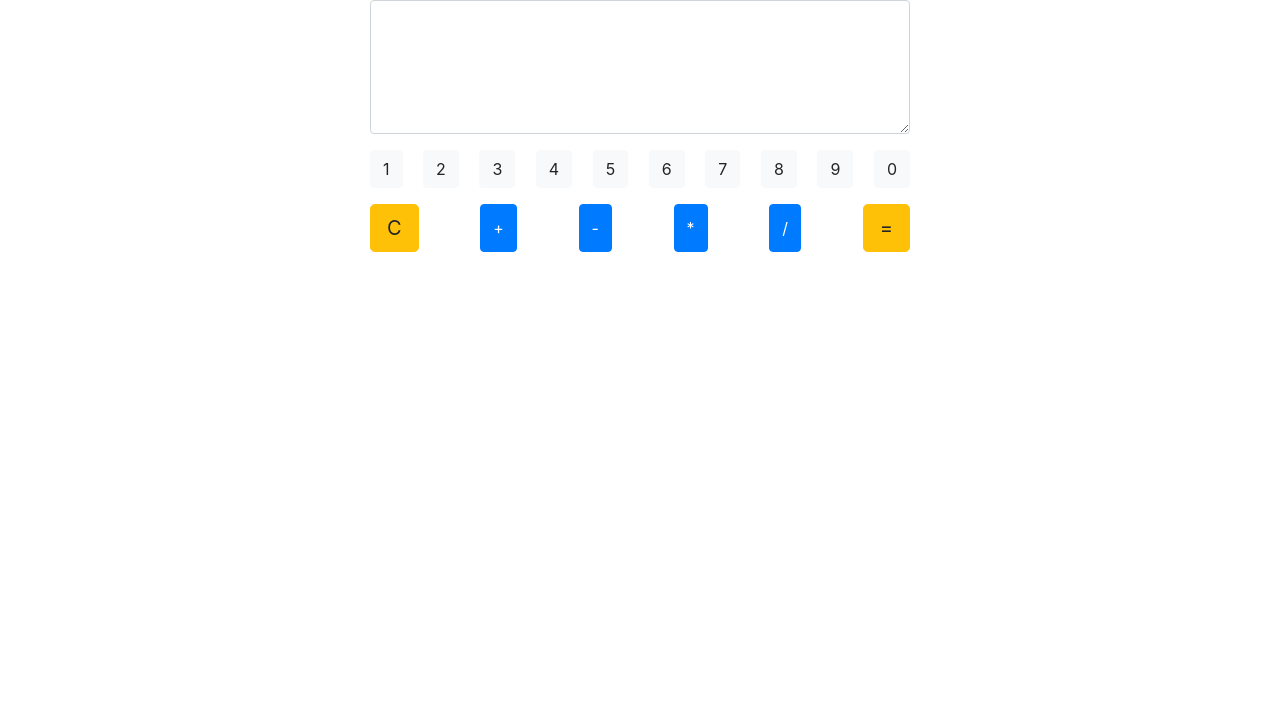
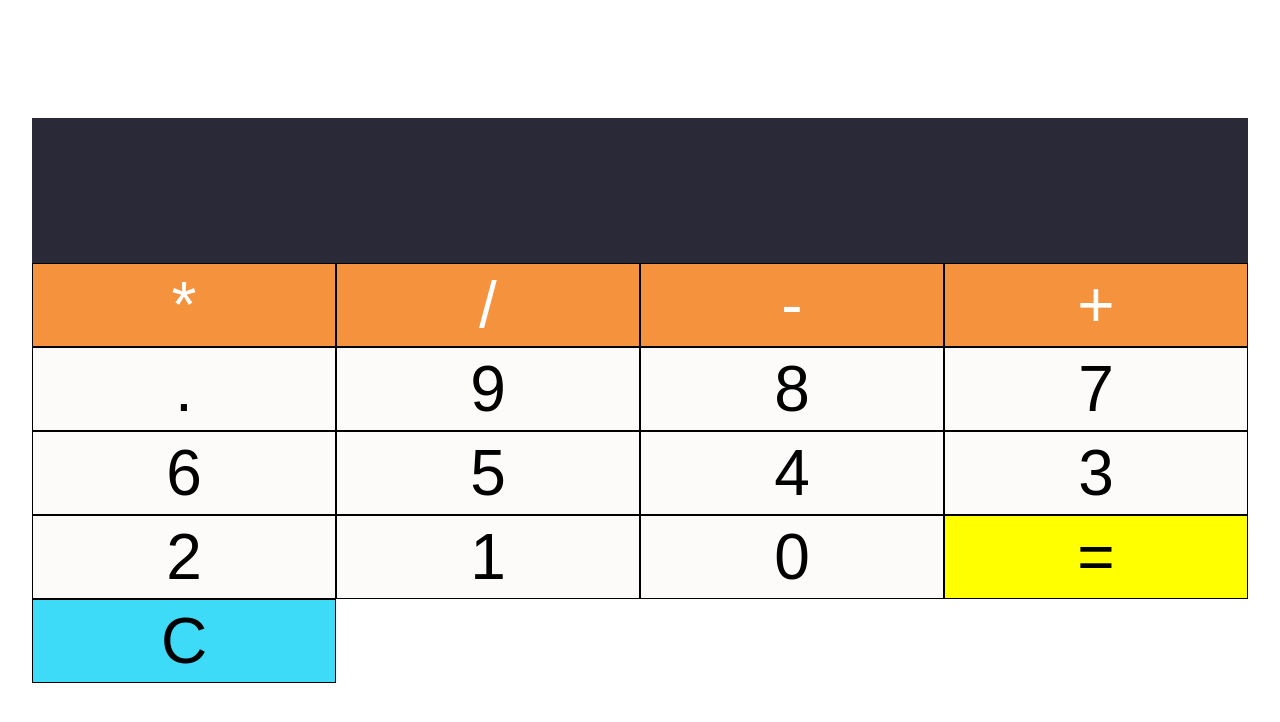
Before and after one commit to ajaymarathe/100-javascript-projects, a plain HTML site: page calculator-project/index.html in a window 1280 px wide. Drawn offline with nearby package versions, Linux system fonts and the light colour scheme.

Commit message:
Update index.html

```diff
--- a/calculator-project/index.html
+++ b/calculator-project/index.html
@@ -3,42 +3,40 @@
 
 <head>
   <meta charset="UTF-8">
-  <meta http-equiv="X-UA-Compatible" content="IE=edge">
   <meta name="viewport" content="width=device-width, initial-scale=1.0">
-  <title>Calculator project</title>
-  <link rel="stylesheet" href="https://unpkg.com/bootcatch-themes@2.4.0/dist/apollo/bootstrap.min.css">
+  <meta http-equiv="X-UA-Compatible" content="ie=edge">
+  <title>Recording</title>
+  <link rel="stylesheet" href="style.css">
 </head>
 
 <body>
-  <div class="container">
-    <div class="row justify-content-center">
-      <div class="col-md-6">
-        <div class="answer-containe">
-          <textarea class="form-control" id="answerContainer" cols="10" rows="5"></textarea>
-        </div>
-        <div class="mt-3 d-flex justify-content-between">
-          <button class="btn btn-light one">1</button>
-          <button class="btn btn-light two">2</button>
-          <button class="btn btn-light three">3</button>
-          <button class="btn btn-light four">4</button>
-          <button class="btn btn-light five">5</button>
-          <button class="btn btn-light six">6</button>
-          <button class="btn btn-light seven">7</button>
-          <button class="btn btn-light eight">8</button>
-          <button class="btn btn-light nine">9</button>
-          <button class="btn btn-light zero">0</button>
-        </div>
-        <div class="mt-3 d-flex justify-content-between">
-          <button class="btn btn-warning btn-lg erase">C</button>
-          <button class="btn btn-primary add"> + </button>
-          <button class="btn btn-primary subtract"> - </button>
-          <button class="btn btn-primary multiplication">*</button>
-          <button class="btn btn-primary division">/</button>
-          <button class="btn btn-warning btn-lg division">=</button>
-        </div>
-      </div>
+  <section class="calculator">
+    <form>
+      <input type="text" name="" id="" class="screen">
+    </form>
+    <div class="buttons">
+      <!-- yellow -->
+      <button type="button" class="btn btn-yellow" data-num="*">*</button>
+      <button type="button" class="btn btn-yellow" data-num="/">/</button>
+      <button type="button" class="btn btn-yellow" data-num="-">-</button>
+      <button type="button" class="btn btn-yellow" data-num="+">+</button>
+      <!-- grey buttons -->
+      <button type="button" class="btn btn-grey" data-num=".">.</button>
+      <button type="button" class="btn btn-grey" data-num="9">9</button>
+      <button type="button" class="btn btn-grey" data-num="8">8</button>
+      <button type="button" class="btn btn-grey" data-num="7">7</button>
+      <button type="button" class="btn btn-grey" data-num="6">6</button>
+      <button type="button" class="btn btn-grey" data-num="5">5</button>
+      <button type="button" class="btn btn-grey" data-num="4">4</button>
+      <button type="button" class="btn btn-grey" data-num="3">3</button>
+      <button type="button" class="btn btn-grey" data-num="2">2</button>
+      <button type="button" class="btn btn-grey" data-num="1">1</button>
+      <button type="button" class="btn btn-grey" data-num="0">0</button>
+      <button type="button" class="btn-equal btn-grey">=</button>
+      <button type="button" class="btn-clear btn-grey">C</button>
     </div>
-  </div>
+  </section>
+  <script src="./script.js"></script>
 </body>
-<script src="./script.js"></script>
+
 </html>
```
